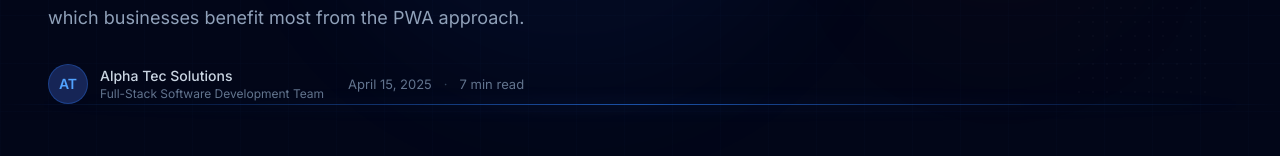
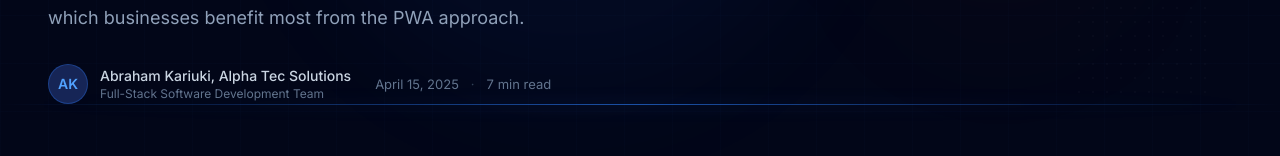
Before and after one commit to Amchege/alphawebsite, a Next.js app: page /insights/benefits-of-progressive-web-applications in a window 1280 px wide. Shown: the part 417-573 px from the top of the page. Built offline with nearby package versions, Linux system fonts and the light colour scheme.

Commit message:
fix: add SITE_CONFIG import to insights page

```diff
--- a/src/app/get-started/page.tsx
+++ b/src/app/get-started/page.tsx
@@ -10,10 +10,10 @@ export const metadata: Metadata = {
     description:
       'Tell us about your business challenge. We build custom software systems that automate operations.',
     type: 'website',
-    url: 'https://alphatecsolutions.com/get-started',
+    url: 'https://alphatecdesigns.co.ke/get-started',
   },
   alternates: {
-    canonical: 'https://alphatecsolutions.com/get-started',
+    canonical: 'https://alphatecdesigns.co.ke/get-started',
   },
 };
 
--- a/src/app/insights/[slug]/ArticlePageClient.tsx
+++ b/src/app/insights/[slug]/ArticlePageClient.tsx
@@ -73,7 +73,7 @@ export function ArticlePageClient({
     return () => observer.disconnect();
   }, [tocItems]);
 
-  const articleUrl = `https://alphatecsolutions.com/insights/${article.slug}`;
+  const articleUrl = `https://alphatecdesigns.co.ke/insights/${article.slug}`;
 
   return (
     <main className="bg-slate-950 min-h-screen">
--- a/src/app/insights/[slug]/page.tsx
+++ b/src/app/insights/[slug]/page.tsx
@@ -1,5 +1,6 @@
 import { Metadata } from 'next';
 import { notFound } from 'next/navigation';
+import { SITE_CONFIG } from "@/config/site";
 import { getInsightBySlug, getAllInsights, getRelatedInsights, getCategoryBySlug } from '@/lib/insights/content';
 import { generateArticleSchema, generateFAQSchema, generateBreadcrumbSchema } from '@/lib/insights/utils';
 import { ArticlePageClient } from './ArticlePageClient';
@@ -12,10 +13,11 @@ export async function generateMetadata({ params }: { params: Promise<{ slug: str
   const { slug } = await params;
   const article = getInsightBySlug(slug);
   if (!article) return { title: 'Insight Not Found' };
-  return {
+    return {
     title: article.seo.title || `${article.title} | Alpha Tec Solutions`,
     description: article.seo.description || article.excerpt,
-    alternates: { canonical: article.seo.canonical || `https://alphatecsolutions.com/insights/${article.slug}` },
+    alternates: { canonical: article.seo.canonical || `${SITE_CONFIG.url}/insights/${slug}/` },
+    authors: [{ name: 'Abraham Kariuki, Alpha Tec Solutions', url: 'https://www.linkedin.com/in/abraham-kariuki/' }],
   };
 }
 
@@ -26,10 +28,10 @@ export default async function ArticlePage({ params }: { params: Promise<{ slug:
   const relatedInsights = getRelatedInsights(article.slug, article.relatedInsights);
   const category = getCategoryBySlug(article.category);
   const breadcrumbs = [
-    { name: 'Home', url: 'https://alphatecsolutions.com' },
-    { name: 'Insights', url: 'https://alphatecsolutions.com/insights' },
-    ...(category ? [{ name: category.name, url: `https://alphatecsolutions.com/insights/category/${category.slug}` }] : []),
-    { name: article.title, url: `https://alphatecsolutions.com/insights/${article.slug}` },
+    { name: 'Home', url: 'https://alphatecdesigns.co.ke' },
+    { name: 'Insights', url: 'https://alphatecdesigns.co.ke/insights' },
+    ...(category ? [{ name: category.name, url: `https://alphatecdesigns.co.ke/insights/category/${category.slug}` }] : []),
+    { name: article.title, url: `https://alphatecdesigns.co.ke/insights/${article.slug}` },
   ];
   const articleSchema = generateArticleSchema(article);
   const faqSchema = article.faq ? generateFAQSchema(article) : null;
--- a/src/app/insights/category/[slug]/page.tsx
+++ b/src/app/insights/category/[slug]/page.tsx
@@ -31,7 +31,7 @@ export async function generateMetadata({ params }: { params: Promise<{ slug: str
   return {
     title: `${cat.name} Insights | Alpha Tec Solutions`,
     description: cat.description,
-    alternates: { canonical: `https://alphatecsolutions.com/insights/category/${cat.slug}` },
+    alternates: { canonical: `https://alphatecdesigns.co.ke/insights/category/${cat.slug}` },
   };
 }
 
--- a/src/app/insights/page.tsx
+++ b/src/app/insights/page.tsx
@@ -17,10 +17,10 @@ export const metadata: Metadata = {
     description:
       'Practical perspectives on building business software, automating workflows, and designing digital systems.',
     type: 'website',
-    url: 'https://alphatecsolutions.com/insights',
+    url: 'https://alphatecdesigns.co.ke/insights',
   },
   alternates: {
-    canonical: 'https://alphatecsolutions.com/insights',
+    canonical: 'https://alphatecdesigns.co.ke/insights',
   },
 };
 
--- a/src/lib/insights/constants.ts
+++ b/src/lib/insights/constants.ts
@@ -78,13 +78,13 @@ export const INSIGHTS_TOPICS: Topic[] = [
 
 export const ALPHA_TEC_AUTHORS: Author[] = [
   {
-    name: 'Alpha Tec Solutions',
+    name: 'Abraham Kariuki, Alpha Tec Solutions',
     role: 'Full-Stack Software Development Team',
     bio: 'We build custom business software, management systems, and web applications that solve real operational problems.',
-    image: '/images/team/alpha-tec-default.jpg',
-    linkedin: 'https://linkedin.com/company/alpha-tec-solutions',
-    github: 'https://github.com/alpha-tec-solutions',
-    website: 'https://alphatecsolutions.com',
+    image: '/images/team/abraham.jpg',
+    linkedin: 'https://www.linkedin.com/in/abraham-kariuki/',
+    github: 'https://github.com/Amchege',
+    website: 'https://alphatecdesigns.co.ke/',
   },
 ];
 
--- a/src/lib/insights/utils.ts
+++ b/src/lib/insights/utils.ts
@@ -70,14 +70,14 @@ export function generateArticleSchema(article: Insight) {
       name: 'Alpha Tec Solutions',
       logo: {
         '@type': 'ImageObject',
-        url: 'https://alphatecsolutions.com/images/logo.png',
+        url: 'https://alphatecdesigns.co.ke/images/logo.png',
       },
     },
     datePublished: article.publishedAt,
     dateModified: article.updatedAt || article.publishedAt,
     mainEntityOfPage: {
       '@type': 'WebPage',
-      '@id': `https://alphatecsolutions.com/insights/${article.slug}`,
+      '@id': `https://alphatecdesigns.co.ke/insights/${article.slug}`,
     },
   };
 }
```
Also changed, not shown: public/images/team/Abraham.jpeg (added), public/images/team/Abraham.jpg (added), 521 other files (tests, documents, lock files or other folders).
